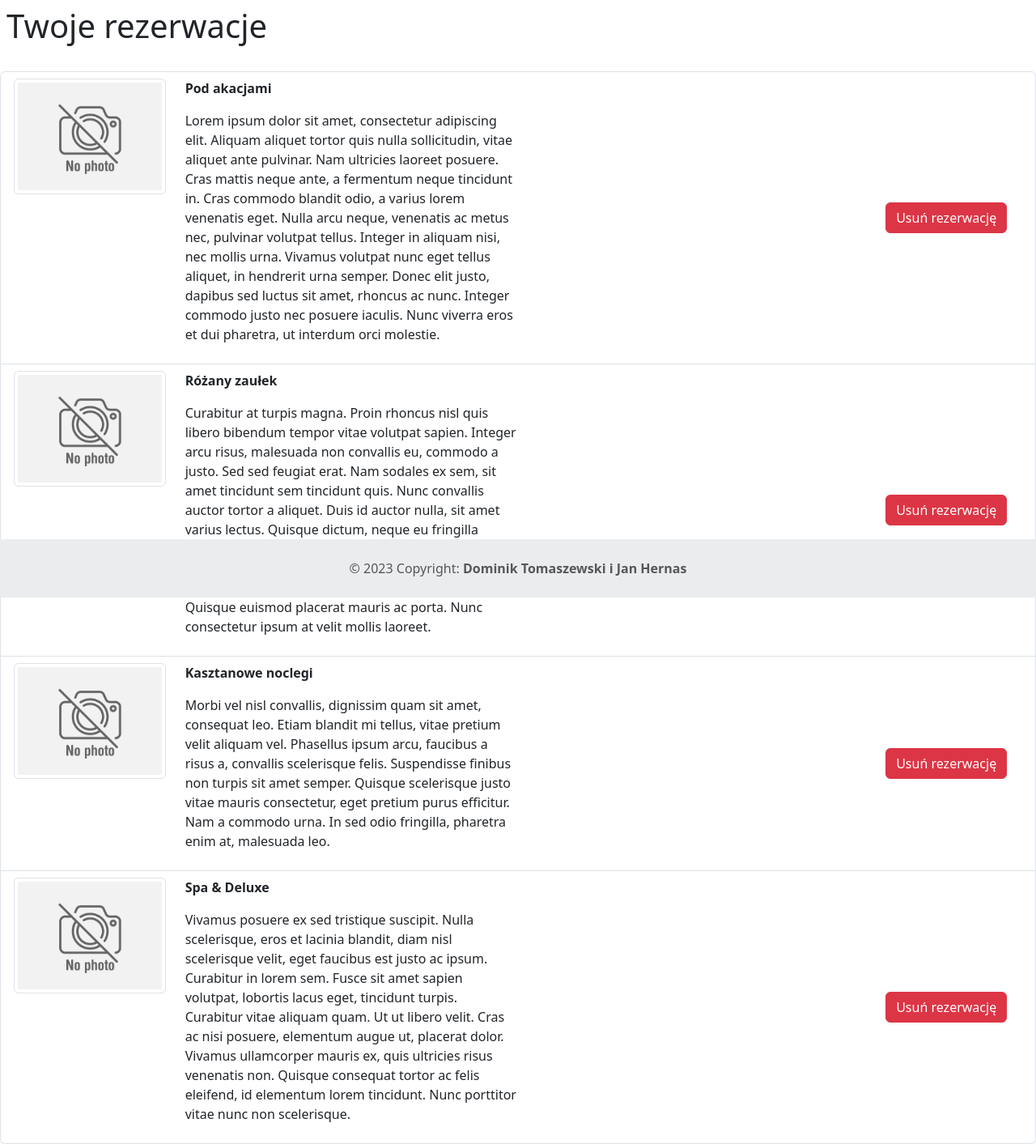
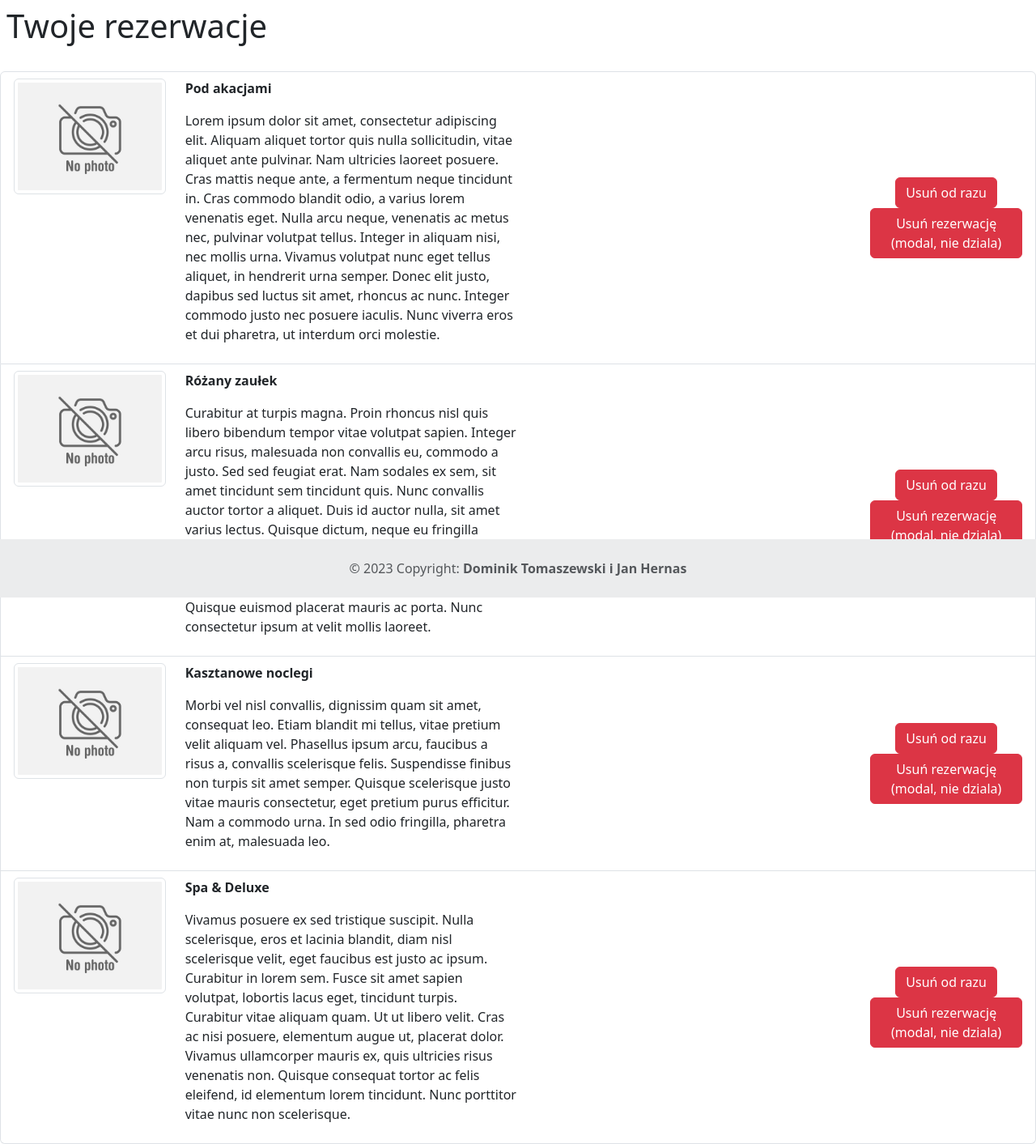
Before and after one commit to jasiex01/PO_project, a Flask app: page /hotelsRemoveReservation in a window 1280 px wide. Shown: the part 62-1475 px from the top of the page at 81% size. Run offline with Flask 2, Linux system fonts and the light colour scheme.

Commit message:
POST delete hotel info to function

```diff
--- a/app.py
+++ b/app.py
@@ -61,8 +61,12 @@ def hotelsSelect():
 def hotelView():
     return render_template('hotelView.html')
 
-@app.route('/hotelsRemoveReservation')
+@app.route('/hotelsRemoveReservation', methods=['GET', 'POST'])
 def hotelRemoveReservation():
+    if request.method == 'POST':
+        hotelToDelete = request.form["delete"]
+        print(hotelToDelete)
+
     return render_template('hotelsRemoveReservation.html', hotels=VALUES)
 
 @app.route('/insert_user', methods=['POST'])
--- a/templates/hotelsRate.html
+++ b/templates/hotelsRate.html
@@ -23,7 +23,7 @@
             <div class="col align-items-center my-auto text-center">
 <!-- Button trigger modal -->
 <form method="post">
-
+  <input type="hidden" name="hotel" value="{{hotel[1]}}">
 <button type="button" class="btn btn-primary" data-bs-toggle="modal" data-bs-target="#exampleModal" name="hotel" value="{{hotel[1]}}">
   Wystaw ocenę "{{hotel[1]}}"
 </button>
@@ -51,7 +51,7 @@
 
     <textarea class="form-control" name="description" rows="3" placeholder="Podziel się swoją opinią"></textarea>
     <p>{{ hotel[1] }}</p>
-    <input type="hidden" name="hotel" value={{hotel[1]}}>
+
   </div>
 
   <div class="modal-footer">
--- a/templates/hotelsRemoveReservation.html
+++ b/templates/hotelsRemoveReservation.html
@@ -9,6 +9,7 @@
     <ul class="list-group">
         {% for hotel in hotels %}
         <li class="list-group-item">
+          <form method="post">
             <div class="row">
                 <div class="col">
                     <img src="static/noPhoto.jpg" class="fixed-im img-thumbnail" alt="...">
@@ -21,8 +22,9 @@
                 </div>
                 <div class="col align-items-center my-auto text-center">
                 <!-- Button trigger modal -->
+                <button type="submit" class="btn btn-danger" name="delete" value="{{hotel[1]}}">Usuń od razu</button>
                 <button type="button" class="btn btn-danger" data-bs-toggle="modal" data-bs-target="#exampleModal">
-                Usuń rezerwację
+                Usuń rezerwację (modal, nie dziala)
                 </button>
 
                 <!-- Modal -->
@@ -34,10 +36,11 @@
                   <button type="button" class="btn-close" data-bs-dismiss="modal" aria-label="Close"></button>
                 </div>
                 <div class="modal-body" style="font-stretch: expanded;">
-                  Rezerwacja usunięta
+                  Czy na pewno chcesz usunąć?
                 </div>
                 <div class="modal-footer">
-                  <button type="button" class="btn btn-secondary" data-bs-dismiss="modal">Ok</button>
+                  <button type="button" class="btn btn-secondary" data-bs-dismiss="modal">Anuluj</button>
+                  <button type="submit" class="btn btn-primary" name="delete" value="{{hotel[1]}}">Tak</button>
                 </div>
                 </div>
                 </div>
@@ -45,6 +48,7 @@
                 <!-- Modal -->
                 </div>
             </div>
+          </form>
         </li>
     {% endfor %}
     </ul>
```
